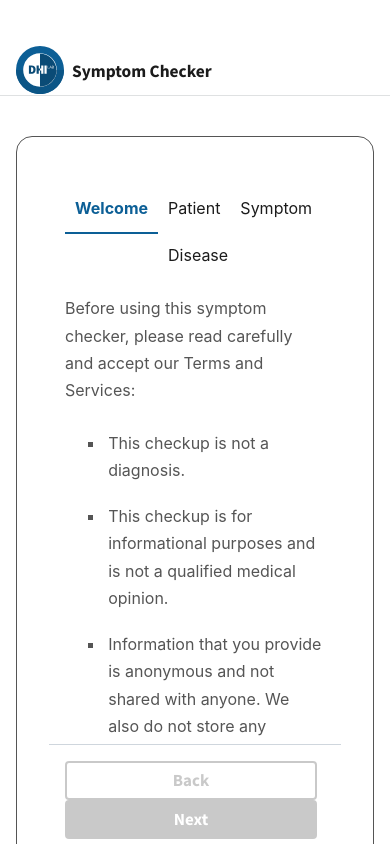
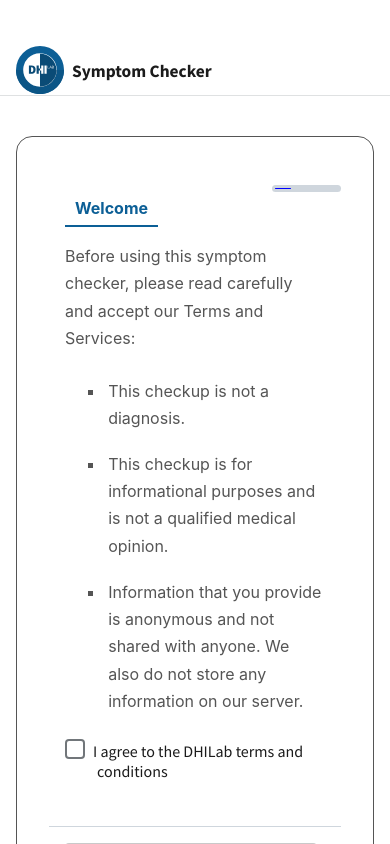
Before and after one commit to LabinatorSolutions/medical-symptom-checker, a React (Create React App) app: page / in a window 390 px wide. Shown: the top 844 px of the page. Built offline with nearby package versions, Linux system fonts and the light colour scheme.

Commit message:
Fixes some responsiveness issues.

```diff
--- a/src/components/Disease/Disease.jsx
+++ b/src/components/Disease/Disease.jsx
@@ -32,7 +32,7 @@ class Disease extends Component {
           <h2>Diagnosis Report</h2>
           {filtered_list.map((key, id) => (
             <div className="reportDiv" key={id}>
-              <div className="display-flex flex-row flex-justify">
+              <div className="display-flex flex-row flex-justify flex-wrap">
                 <div className="display-flex flex-align-center titleReport">
                   <h4>{key.name}</h4>
                   <a href={`https://en.wikipedia.org/wiki/${key.name}`} title={"wikipedia"} rel="noopener noreferrer" target="blank">
--- a/src/components/HomePage.css
+++ b/src/components/HomePage.css
@@ -8,7 +8,6 @@
 #ContentDiv {
   background-color: #ffffff;
   border-radius: 0.5rem;
-
 }
 .shoPageSection {
   height: 55vh;
@@ -18,6 +17,9 @@
   justify-content: space-between;
   /* padding: 1rem 2rem; */
   border-top: 1px solid #cfd6dd;
+}
+#buttonsSection > button {
+  margin-bottom: 0.5rem;
 }
 
 @media (min-width: 64em) {
@@ -55,19 +57,68 @@
   border-left: 2px solid #0c5f96;
 }
 
-@media (max-width: 64em) {
+@media (max-width: 63.938em) {
+
+  .shoPageSection {
+    height: 100%;
+    overflow-y: visible;
+  }
+
   .side-menu-list > li {
     float: left;
-    padding: 10px 10px;
+    padding: 10px 10px 3px;
   }
 
+  #progressbar {
+    background-color: #cfd6dd;
+    border-radius: 13px;
+    padding: 3px;
+    width: 25%;
+    float: right;
+  }
+
+  .progressbardiv {
+    background-color: blue;
+    width: 25%;
+    height: 1px;
+    border-radius: 10px;
+  }
+  .progressbardiv25 {
+    background-color: blue;
+    width: 25%;
+    height: 1px;
+    border-radius: 10px;
+  }
+  .progressbardiv50 {
+    background-color: blue;
+    width: 50%;
+    height: 1px;
+    border-radius: 10px;
+  }
+  .progressbardiv75 {
+    background-color: blue;
+    width: 75%;
+    height: 1px;
+    border-radius: 10px;
+  }
+  .progressbardiv100 {
+    background-color: blue;
+    width: 100%;
+    height: 1px;
+    border-radius: 10px;
+  }
   .active {
     border-left: none;
     border-bottom: 2px solid #0c5f96;
   }
 
+  .list {
+    display: none;
+  }
+
   .done {
     border-left: none;
     border-bottom: 2px solid #0c5f96;
+	display: none;
   }
 }
--- a/src/components/HomePage.jsx
+++ b/src/components/HomePage.jsx
@@ -12,7 +12,7 @@ class HomePage extends Component {
     this.state = {
       current_page: "Home", // Name of the current component
       tab_name: "Welcome",
-      tab_progress: "25",
+      tab_progress: 25,
       button_is_disabled: true, // Next button disabled if not agreed to terms
       home_button_checked: false, //Check if terms are agreed
       age: "18", //Patient Default Age
@@ -235,6 +235,7 @@ class HomePage extends Component {
             <div className="grid-row padding-4">
               <div className="desktop:grid-col-2">
                 <ul className="side-menu-list padding-left-2">
+				  <li id="progressbar"><div className={`${tab_progress === 25 && "progressbardiv25"} ${tab_progress === 50 && "progressbardiv50"} ${tab_progress === 75 && "progressbardiv75"} ${tab_progress === 100 && "progressbardiv100"}`}></div></li>
                   <li className={`${current_page === "Home" ? "active" : "done"}`}>Welcome</li>
                   <li className={`${tab_progress === 50 && "active"} ${tab_progress < 50 && "list"} ${tab_progress > 50 && "done"}`}>Patient</li>
                   <li className={`${tab_progress === 75 && "active"} ${tab_progress < 75 && "list"} ${tab_progress > 75 && "done"}`}>Symptom</li>
--- a/src/components/Patient/Patient.css
+++ b/src/components/Patient/Patient.css
@@ -22,6 +22,23 @@
   justify-content: space-between;
   align-items: center;
 }
+
+@media (max-width: 63.938em) {
+  .radioButtonDiv {
+	display: flex;
+    justify-content: space-between;
+    align-items: center;
+    flex-direction: column;
+  }
+
+  .FormElement {
+  display: flex;
+  justify-content: center;
+  align-items: center;
+  flex-direction: column;
+  }
+}
+
 /* .usa-radio__input:focus + .usa-radio__label::before {
   outline: none;
 } */
```
